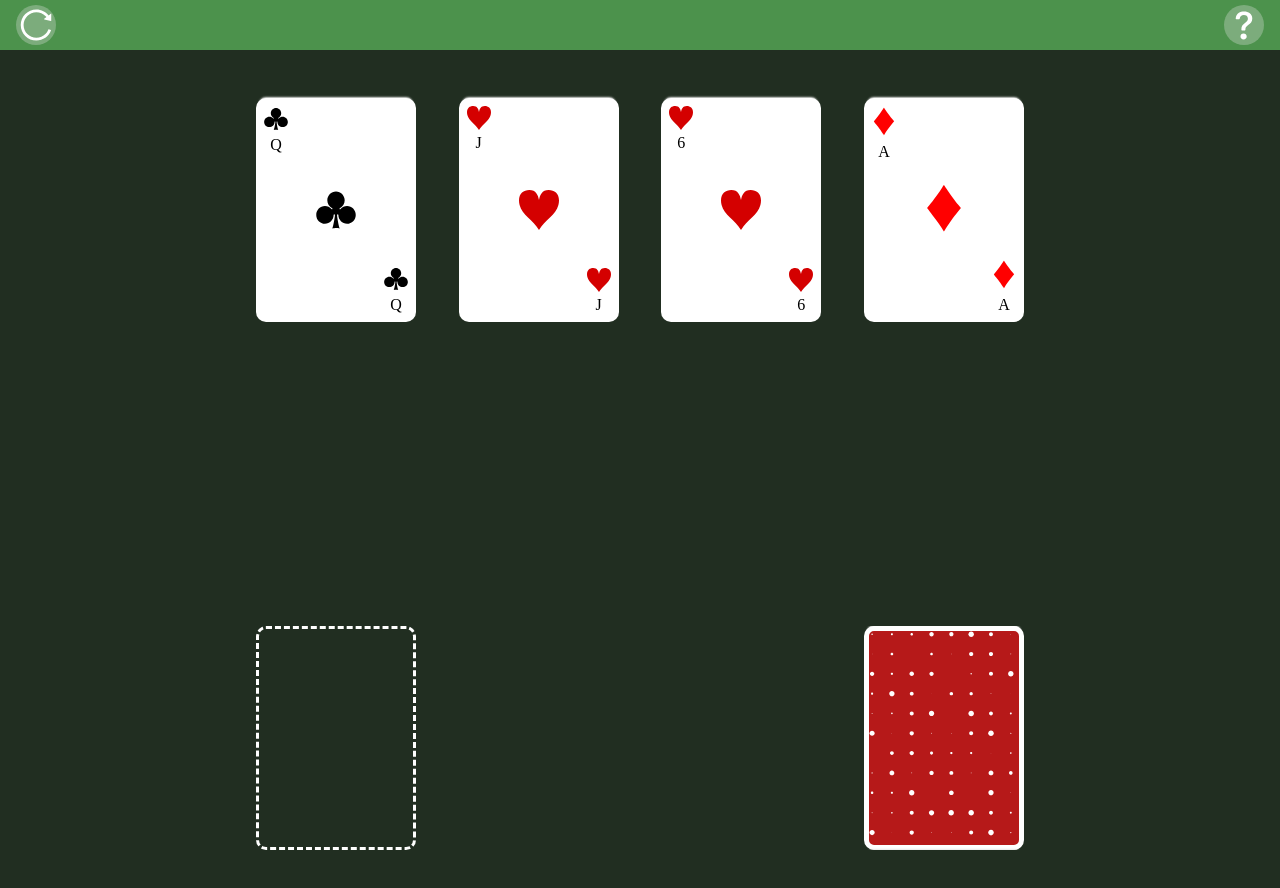
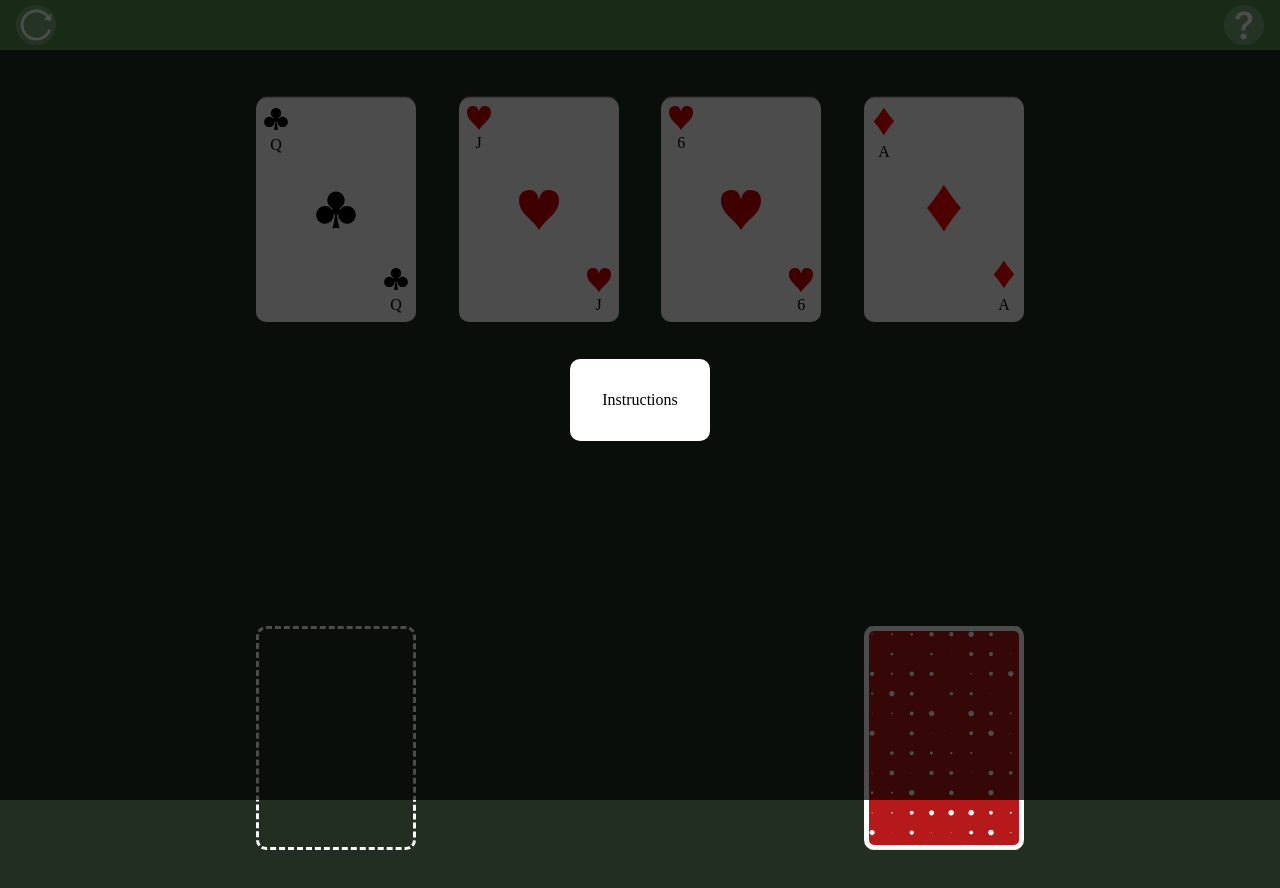
Before and after one commit to EmmaDawsonDev/patience-game, a Vue app: page / in a window 1280 px wide. Both pictures are taken after a click on the element 1244 px from the left and 25 px from the top of the page. Shown: the top 888 px of the page. Built offline with nearby package versions, Linux system fonts and the light colour scheme; what vue-drag-drop would draw is missing.

Commit message:
add base modal

```diff
--- a/src/App.vue
+++ b/src/App.vue
@@ -1,6 +1,10 @@
 <template>
   <div id="app">
-    <nav-bar @clickRestart="restartGame"></nav-bar>
+    <nav-bar
+      @clickRestart="restartGame"
+      @clickedOnQuestion="openTheModal"
+    ></nav-bar>
+    <base-modal v-if="modalOpen" @clickedModalBg="closeTheModal"></base-modal>
     <section class="wrapper top-wrapper">
       <deck-stack
         :deckStack="deckStack1"
@@ -57,12 +61,13 @@
 </template>
 
 <script>
+import BaseModal from "./components/BaseModal.vue";
 import DeckStack from "./components/DeckStack.vue";
 import NavBar from "./components/NavBar.vue";
 import generateDeck, { shuffleDeck } from "./game/index.js";
 
 export default {
-  components: { DeckStack, NavBar },
+  components: { DeckStack, NavBar, BaseModal },
   data() {
     return {
       totalDeck: [],
@@ -73,6 +78,7 @@ export default {
       deckStack4: [],
       usedDeck: [],
       oldArrayId: null,
+      modalOpen: false,
     };
   },
   created() {
@@ -258,6 +264,12 @@ export default {
       this.deckStack4.push(c4);
       this.deck.splice(0, 4);
     },
+    closeTheModal() {
+      this.modalOpen = false;
+    },
+    openTheModal() {
+      this.modalOpen = true;
+    },
   },
 
   name: "App",
--- /dev/null
+++ b/src/components/BaseModal.vue
@@ -0,0 +1,37 @@
+<template>
+  <section @click="closeModal" ref="section">
+    <article>Instructions</article>
+  </section>
+</template>
+
+<script>
+export default {
+  methods: {
+    closeModal(e) {
+      if (e.target === this.$refs.section) {
+        this.$emit("clickedModalBg");
+      }
+    },
+  },
+};
+</script>
+
+<style lang="scss" scoped>
+section {
+  display: grid;
+  place-items: center;
+  position: absolute;
+  top: 0;
+  left: 0;
+  right: 0;
+  bottom: 0;
+  background-color: rgba(0, 0, 0, 0.7);
+  z-index: 1;
+
+  article {
+    background-color: white;
+    padding: 2rem;
+    border-radius: 10px;
+  }
+}
+</style>
--- a/src/components/NavBar.vue
+++ b/src/components/NavBar.vue
@@ -3,7 +3,7 @@
     <span @click="reloadGame"
       ><img src="@/assets/reload.svg" alt="reload arrow"
     /></span>
-    <span
+    <span @click="openModal"
       ><img
         class="instructions"
         src="@/assets/question.svg"
@@ -17,6 +17,9 @@ export default {
   methods: {
     reloadGame() {
       this.$emit("clickRestart");
+    },
+    openModal() {
+      this.$emit("clickedOnQuestion");
     },
   },
 };
```
